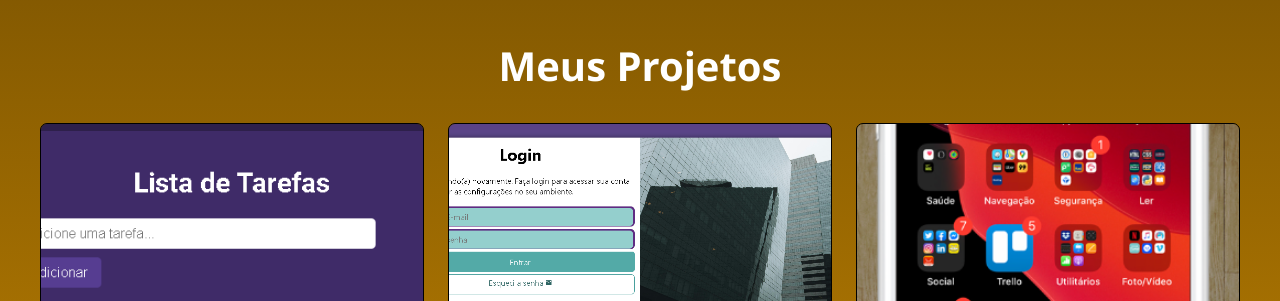
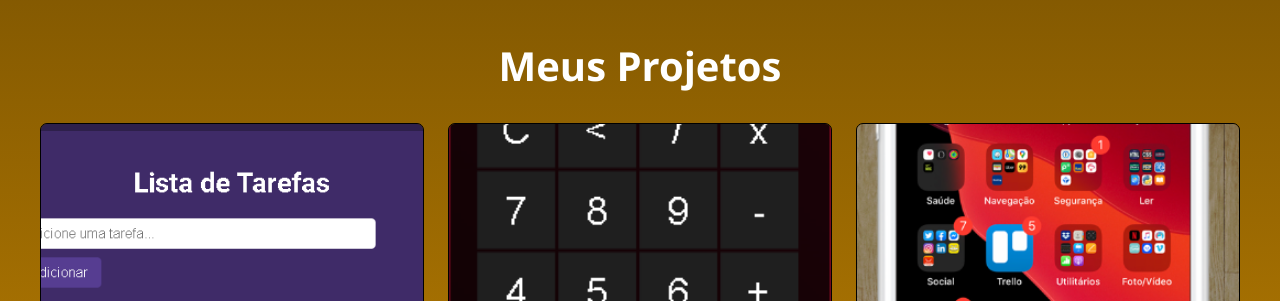
Before and after one commit to JoaoPaulodaSilvaSousa/Faculdade, a plain HTML site: page Portfolio/index.html in a window 1280 px wide. Shown: the part 1310-1611 px from the top of the page. Drawn offline with nearby package versions, Linux system fonts and the light colour scheme.

Commit message:
update projportf

```diff
--- a/Portfolio/index.html
+++ b/Portfolio/index.html
@@ -46,8 +46,7 @@
             </div>
 
             <div class="projetos-card">
-                <a href="https://joaopaulodasilvasousa.github.io/projeto-login/" target="_blank"><img
-                        src="imagens/login.PNG" alt="" class="projetos-img"></a>
+                <a href="https://joaopaulodasilvasousa.github.io/Calculadora/" target="_blank"><img src="imagens/calculadora.PNG" alt="" class="projetos-img"></a>
                 <div class="caixa-texto">
                     <h3 class="subh">Curiosidades-tec</h3>
                     <p class="projetosp">Lorem ipsum dolor sit amet, consectetur adipisicing elit. Explicabo atque
```
Also changed, not shown: Portfolio/imagens/login.PNG (deleted).
